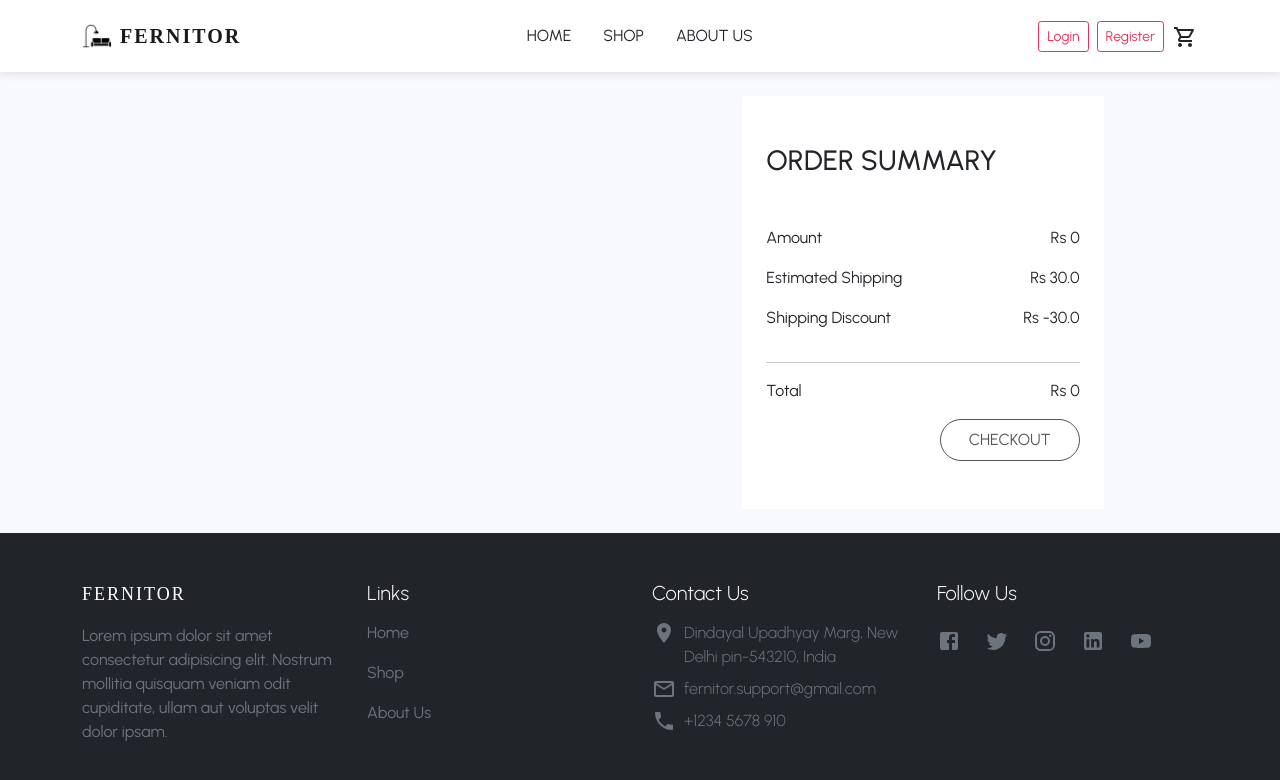
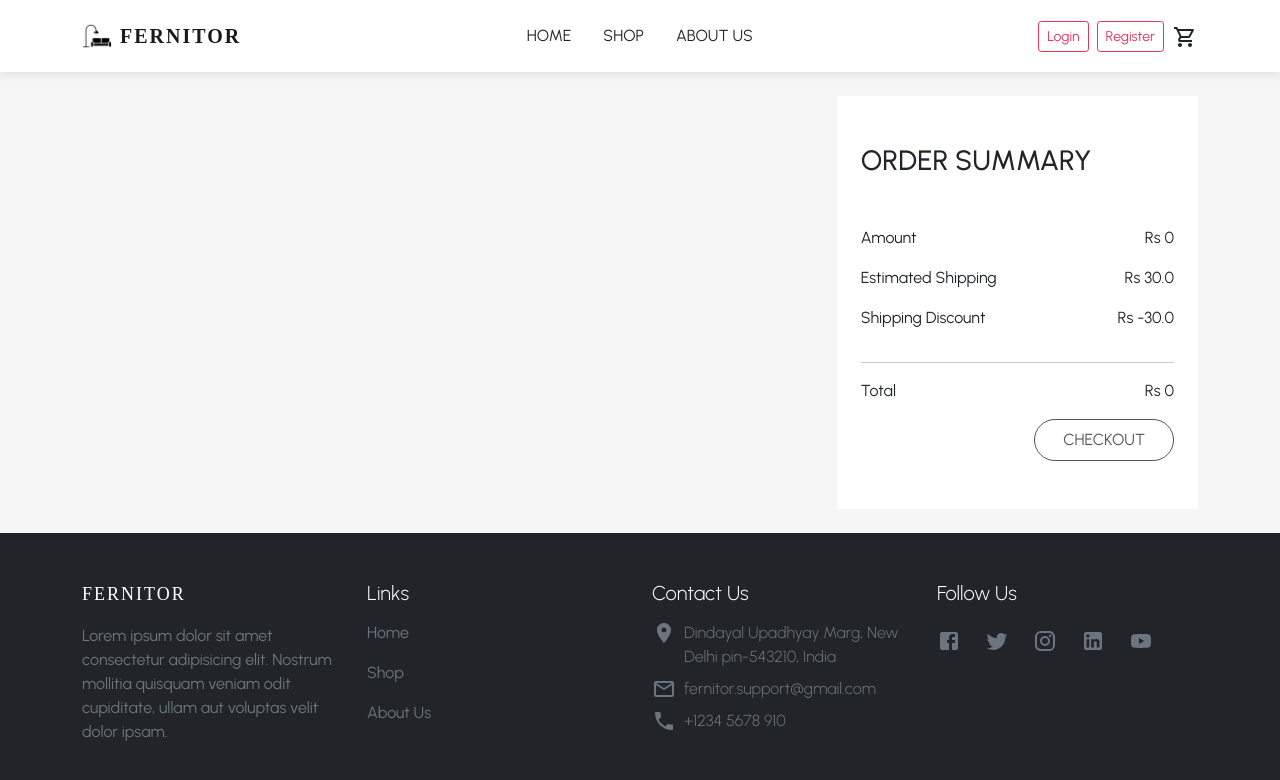
Before and after one commit to bskumawat09/Fernitor-Client, a React (Create React App) app: page /cart in a window 1280 px wide. Shown: the top 780 px of the page. Built offline with nearby package versions, Linux system fonts and the light colour scheme.

Commit message:
Fixed cart

```diff
--- a/src/App.css
+++ b/src/App.css
@@ -15,7 +15,7 @@
 
 body {
 	font-family: var(--sm-font);
-	background-color: #f8f8ff;
+	background-color: #f6f6f6;
 }
 
 /* buttons */
--- a/src/components/header/Header.css
+++ b/src/components/header/Header.css
@@ -28,12 +28,11 @@
 @media screen and (max-width: 768px) {
 	.carousel-container {
 		height: 60vh;
-		/* margin: 1rem; */
 	}
 }
 @media screen and (max-width: 480px) {
 	.carousel-container {
-		height: 40vh;
+		height: 35vh;
 		margin: 0;
 	}
 }
--- a/src/pages/cart/Cart.js
+++ b/src/pages/cart/Cart.js
@@ -48,9 +48,9 @@ const Cart = () => {
 		<>
 			<Navbar />
 			<div className="container my-4">
-				<div className="row g-3">
+				<div className="row g-3 justify-content-between">
 					<div className="col-12 col-lg-7">
-						<div className="row g-3 justify-content-between">
+						<div className="row g-3">
 							{cart.products.map((product) => (
 								<div className="col-12 position-relative">
 									<div className="d-flex bg-white p-3">
--- a/src/pages/explore/Explore.js
+++ b/src/pages/explore/Explore.js
@@ -111,7 +111,7 @@ const Explore = () => {
 								</div>
 							</Link>
 						</div>
-						<div className="col-12 col-md-8 col-lg-9 my-3 py-3 bg-white">
+						<div className="col-12 col-md-8 col-lg-9 my-md-3 py-3 bg-white">
 							<Products sort={sort} cat={category} />
 						</div>
 					</div>
```
